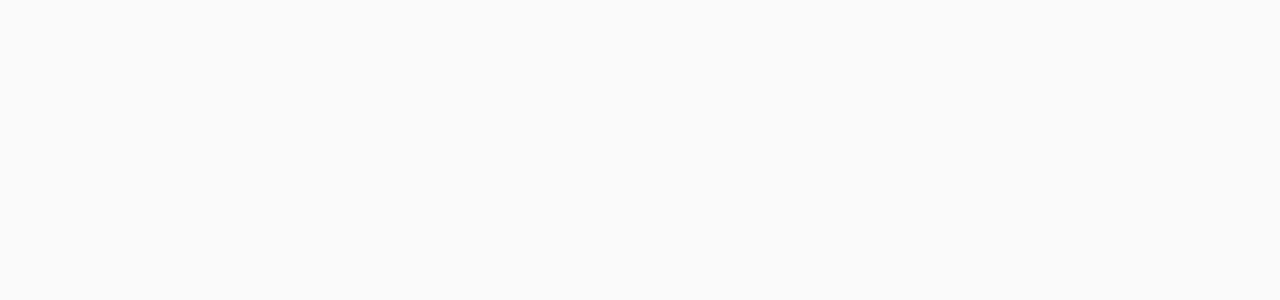
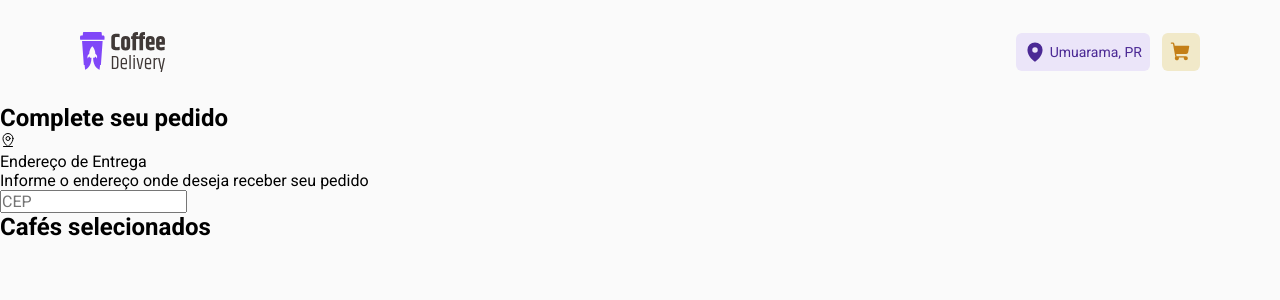
Before and after one commit to gmendes0/cofee-delivery, a React (Vite) app: page /cart in a window 1280 px wide. Before the commit this address had no page. Shown: the top 300 px of the page. Built offline with nearby package versions, Linux system fonts and the light colour scheme.

Commit message:
WIP feat: cart page layout

```diff
--- a/src/Router.tsx
+++ b/src/Router.tsx
@@ -1,5 +1,6 @@
 import { Route, Routes } from "react-router-dom";
 import { DefaultLayout } from "./layouts/DefaultLayout";
+import { Cart } from "./pages/Cart";
 import { Home } from "./pages/Home";
 
 export function Router() {
@@ -7,6 +8,7 @@
     <Routes>
       <Route path="/" element={<DefaultLayout />}>
         <Route path="" element={<Home />} />
+        <Route path="/cart" element={<Cart />} />
       </Route>
     </Routes>
   );
--- a/src/components/Header/index.tsx
+++ b/src/components/Header/index.tsx
@@ -12,7 +12,7 @@
           <MapPin weight="fill" /> Umuarama, PR
         </LocationContainer>
 
-        <CartButton type="button">
+        <CartButton to="/cart" title="carrinho de compras">
           <ShoppingCart weight="fill" />
         </CartButton>
       </nav>
--- a/src/components/Header/styles.ts
+++ b/src/components/Header/styles.ts
@@ -1,3 +1,4 @@
+import { Link } from "react-router-dom";
 import styled from "styled-components";
 
 export const HeaderContainer = styled.header`
@@ -37,7 +38,7 @@
   }
 `;
 
-export const CartButton = styled.button`
+export const CartButton = styled(Link)`
   border: 0;
   line-height: 0;
   padding: 0.5rem;
--- /dev/null
+++ b/src/pages/Cart/index.tsx
@@ -0,0 +1,25 @@
+import { MapPinLine } from "phosphor-react";
+
+export function Cart() {
+  return (
+    <main>
+      <div>
+        <h2>Complete seu pedido</h2>
+
+        <div>
+          <div>
+            <MapPinLine />
+            <p>Endereço de Entrega</p>
+            <span>Informe o endereço onde deseja receber seu pedido</span>
+          </div>
+
+          <input type="text" placeholder="CEP" />
+        </div>
+      </div>
+
+      <aside>
+        <h2>Cafés selecionados</h2>
+      </aside>
+    </main>
+  );
+}
```
